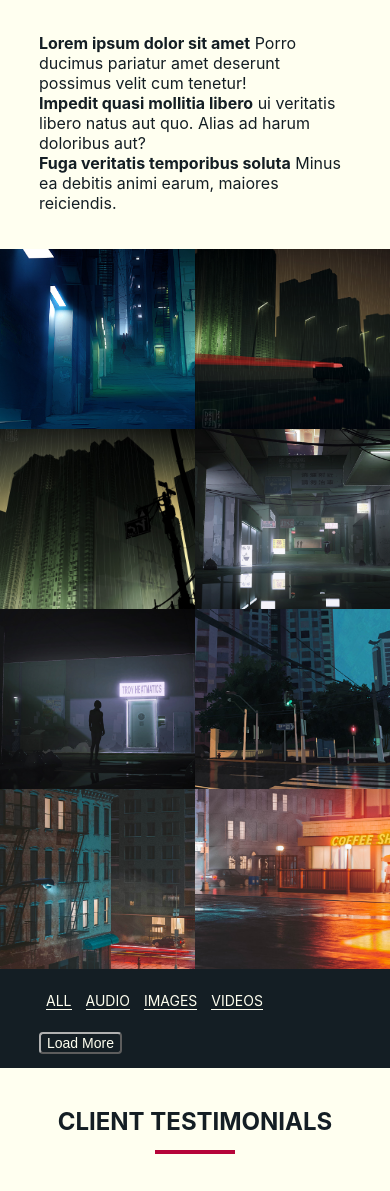
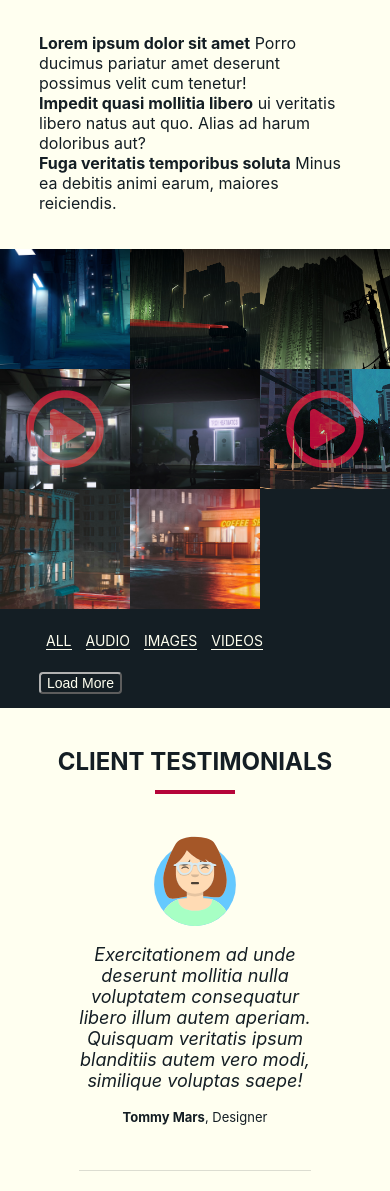
Before and after one commit to laurecohen/elan, a PHP site: page / in a window 390 px wide. Shown: the part 1065-2256 px from the top of the page. Run offline with PHP 8.4, Linux system fonts and the light colour scheme; some libraries are stand-ins or nearby versions.

Commit message:
responsive gallery + icon Play

```diff
--- a/html-css/vibes/index.html
+++ b/html-css/vibes/index.html
@@ -3,6 +3,7 @@
 <head>
     <meta charset="UTF-8">
     <meta name="viewport" content="width=device-width, initial-scale=1.0">
+    <link rel="stylesheet" href="https://cdnjs.cloudflare.com/ajax/libs/font-awesome/5.13.1/css/all.min.css">
     <link rel="stylesheet" href="color-scheme.css">
     <link rel="stylesheet" href="style.css">
     <link rel="stylesheet" href="links.css">
@@ -73,15 +74,50 @@
             <section class="template-section full-width" id="portfolio">
                 <h2 class="sr-only">Portfolio</h2>
                 <ul id="gallery-grid" class="list-style-none gallery-grid">
-                    <li><a href=""><img src="./img/artstation/dofresh-178-slum.jpg" alt="Texte alternatif de l'image 1"></a></li>
-                    <li><a href=""><img src="./img/artstation/dofresh-60-highrise-v3.jpg" alt="Texte alternatif de l'image 2"></a></li>
-                    <li><a href=""><img src="./img/artstation/dofresh-50-highrise-v2.jpg" alt="Texte alternatif de l'image 3"></a></li>
-                    <li><a href=""><img src="./img/artstation/dofresh-150-tunnels.jpg" alt="Texte alternatif de l'image 4"></a></li>
-                    <li><a href=""><img src="./img/artstation/dofresh-160-troy-s-shop.jpg" alt="Texte alternatif de l'image 5"></a></li>
-                    <li><a href=""><img src="./img/artstation/tianxiao-huang-170525.jpg" alt="Texte alternatif de l'image 6"></a></li>
-                    <li><a href=""><img src="./img/artstation/kenny-jelly-lightroom-2-2-2.jpg" alt="Texte alternatif de l'image 7"></a></li>
-                    <li><a href=""><img src="./img/artstation/kenny-jelly-3-63.jpg" alt="Texte alternatif de l'image 8"></a></li>
-                </ul>
+                    <li class="gallery-grid-item">
+                        <a class="gallery-grid-link d-iblock" href="">
+                            <img class="gallery-grid-img" src="./img/artstation/dofresh-178-slum.jpg" alt="Texte alternatif de l'image 1">
+                            <!-- <div class="icon-container p-absolute bigger-txt highlight-txt"><i class="fa-icon far fa-play-circle"></i></div> -->
+                        </a>
+                    </li>
+                    <li class="gallery-grid-item">
+                        <a class="gallery-grid-link d-iblock" href="">
+                            <img class="gallery-grid-img" src="./img/artstation/dofresh-60-highrise-v3.jpg" alt="Texte alternatif de l'image 2">
+                        </a>
+                    </li>
+                    <li class="gallery-grid-item">
+                        <a class="gallery-grid-link d-iblock" href="">
+                            <img class="gallery-grid-img" src="./img/artstation/dofresh-50-highrise-v2.jpg" alt="Texte alternatif de l'image 3">
+                        </a>
+                    </li>
+                    <li class="gallery-grid-item">
+                        <a class="gallery-grid-link d-iblock video" href="">
+                            <img class="gallery-grid-img" src="./img/artstation/dofresh-150-tunnels.jpg" alt="Texte alternatif de l'image 4">
+                            <div class="icon-overlay p-absolute bigger-txt highlight-txt"><i class="fa-icon far fa-play-circle"></i></div>
+                        </a>
+                    </li>
+                    <li class="gallery-grid-item">
+                        <a class="gallery-grid-link d-iblock" href="">
+                            <img class="gallery-grid-img" src="./img/artstation/dofresh-160-troy-s-shop.jpg" alt="Texte alternatif de l'image 5">
+                        </a>
+                    </li>
+                    <li class="gallery-grid-item">
+                        <a class="gallery-grid-link d-iblock video" href="">
+                            <img class="gallery-grid-img" src="./img/artstation/tianxiao-huang-170525.jpg" alt="Texte alternatif de l'image 6">
+                            <div class="icon-overlay p-absolute bigger-txt highlight-txt"><i class="fa-icon far fa-play-circle"></i></div>
+                        </a>
+                    </li>
+                    <li class="gallery-grid-item">
+                        <a class="gallery-grid-link d-iblock" href="">
+                            <img class="gallery-grid-img" src="./img/artstation/kenny-jelly-lightroom-2-2-2.jpg" alt="Texte alternatif de l'image 7">
+                        </a>
+                    </li>
+                    <li class="gallery-grid-item">
+                        <a class="gallery-grid-link d-iblock" href="">
+                            <img class="gallery-grid-img" src="./img/artstation/kenny-jelly-3-63.jpg" alt="Texte alternatif de l'image 8">
+                        </a>
+                    </li>
+                </ul><!--  .gallery-grid -->
                 <div class="section-footer">
                     <ul class="list-style-none flex-content secondary-nav">
                         <li class="menu-item"><a href="#" aria-label="Show all media">All</a></li>
@@ -92,8 +128,8 @@
                     <div class="flex-content">
                         <a href="#" class="btn cta">Load More</a>
                     </div>
-                </div>
-            </section>
+                </div><!--  .section-footer -->
+            </section><!--  #portfolio -->
 
             <section class="template-section" id="testimonials">
                 <h2 class="decorated-title">Client Testimonials</h2>
--- a/html-css/vibes/style.css
+++ b/html-css/vibes/style.css
@@ -16,6 +16,24 @@ body{
 .list-style-none{
     list-style: none;
     padding-left: 0;
+}
+
+.d-iblock{
+    display: inline-block;
+}
+
+.p-absolute{
+    position: absolute;
+    top: 0;
+    left: 0;
+}
+
+.highlight-txt{
+    color: var(--accent-color);
+}
+
+.bigger-txt{
+    font-size: 1.125rem;
 }
 
 /*****************************
@@ -168,18 +186,48 @@ textarea {
 .gallery-grid{
     display: flex;
     flex-wrap: wrap;
+    align-items: flex-start;
+}
+.gallery-grid-item{
+    width: calc(100%/3);
+    flex: 0 0 auto;
 }
 
-.gallery-grid > li {
-    flex: 1 50%;
+.gallery-grid-link{
+    border: 0;
+    position: relative;
+    width: 100%;
+}
+.gallery-grid-img{
+    width: 100%;
+    height: 120px;
+    object-fit: cover;
+    vertical-align: top;
 }
 
-.gallery-grid img {
-    vertical-align: top;
+.icon-overlay{
+    position: absolute;
+    top: 0;
+    bottom: 0;
+    left: 0;
+    right: 0;
+    height: 100%;
     width: 100%;
-    height: 180px; /* IPhone X */
-    object-fit: cover;
+    mix-blend-mode: lighten;
 }
+.icon-overlay > .fa-icon{
+    font-size: 80px;
+    position: absolute;
+    top: 50%;
+    left: 50%;
+    transform: translate(-50%, -50%);
+    text-align: center;
+}
+/* .icon-container{
+    z-index: 3;
+    left: unset;
+    right: 0;
+} */
 
 /*********************
 **	#Testimonials	**
@@ -295,8 +343,11 @@ textarea {
     }
 
     /* #PORTFOLIO */
-    .gallery-grid img {
-        height: 192px; /* IPhone X */
+    .gallery-grid-item{
+        width: calc(100%/4);
+    }
+    .gallery-grid-img{
+        height: 144px;
     }
 
     /* SECTION-FOOTERS */
@@ -334,8 +385,8 @@ textarea {
     }
 
     /* #PORTFOLIO */
-    .gallery-grid > li {
-        flex: 1 25%;
+    .gallery-grid-img{
+        height: 192px;
     }
 
     /* #TESTIMONIALS */
@@ -401,11 +452,8 @@ textarea {
     }
 
     /* #PORTFOLIO */
-    .gallery-grid > li {
-        flex: 1 25%;
-    }
-    .gallery-grid img {
-        height: 248px; /* IPhone X */
+    .gallery-grid-img{
+        height: 248px;
     }
 
     /* SITE FOOTER */
@@ -416,8 +464,8 @@ textarea {
 
 @media only screen and (min-width: 1200px){
     /* #PORTFOLIO */
-    .gallery-grid img {
-        height: 300px; /* IPhone X */
+    .gallery-grid-img{
+        height: 300px;
     }
 }
 
```
Also changed, not shown: html-css/vibes/img/._play-circle-regular.svg (added), html-css/vibes/img/play-circle-regular.svg (added), html-css/vibes/img/script.js (added).
